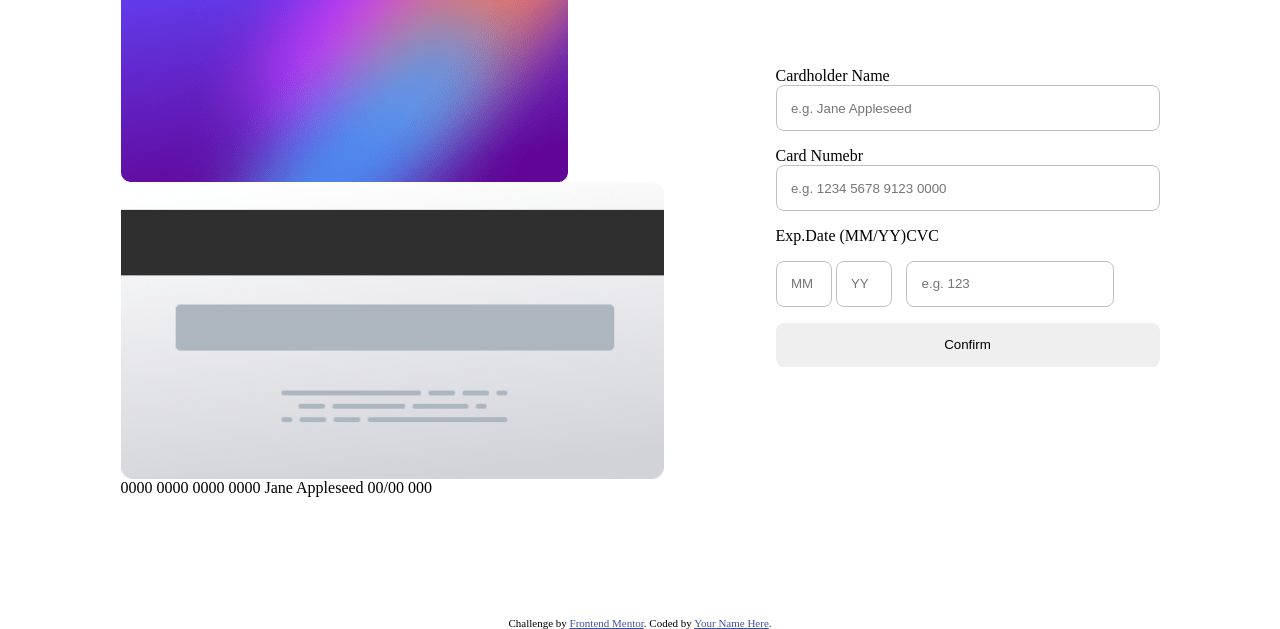
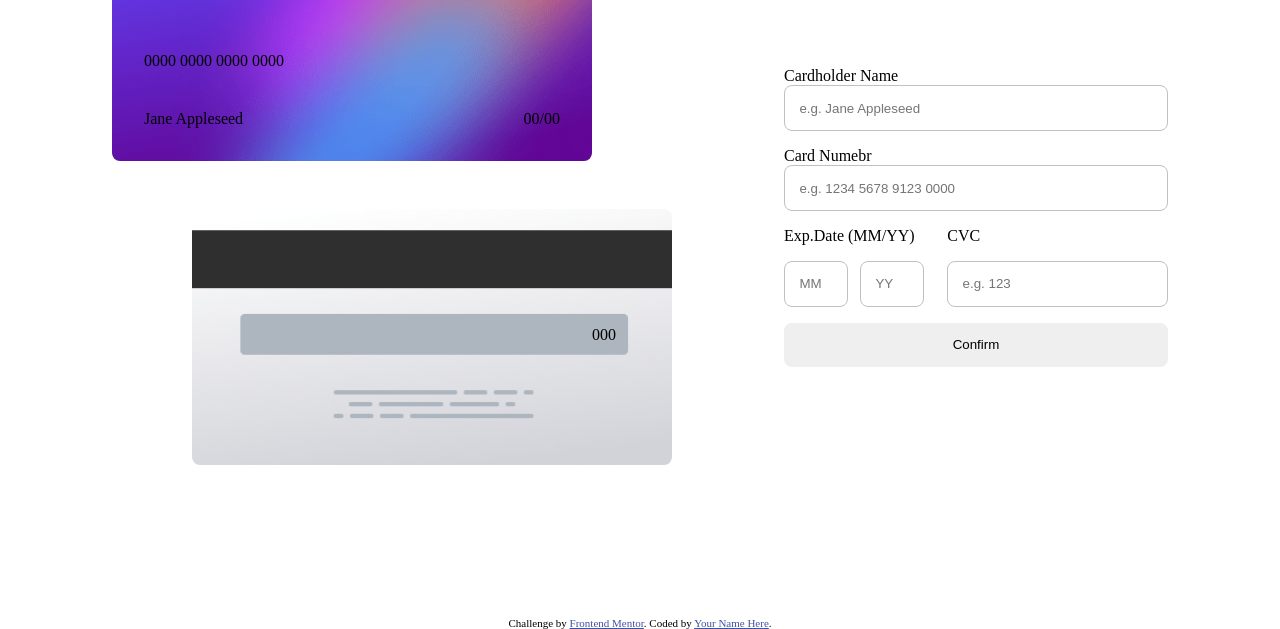
Before and after one commit to CtrlAltSudo/interactive-card-details-form-main, a plain HTML site: page index.html in a window 1280 px wide. Shown: the part 183-812 px from the top of the page. Drawn offline with Linux system fonts and the light colour scheme.

Commit message:
added card images, card detail elements and added margin/padding to security detail elements

```diff
--- a/index.html
+++ b/index.html
@@ -41,21 +41,24 @@
  </div>
 </div>
   <button>Confirm</button>
+</div>
+<div id="thirdContainer">
+  <div class="frontCard">
+    <div class="cardDetailsDisplay">
+      <div class="cardNumberDisplay">
+        <img class="cardLogo" src="/images/card-logo.svg" alt="cardLogo" >
+        <p class="longNumber">0000 0000 0000 0000</p>
+        <div id="cardDetailsBottom">
+          <p class="nameCard">Jane Appleseed</p>
+          <p class="expiryDate">00/00</p>
+        </div>
+      </div>
+    </div>
+  </div>
+  <div class="rearCard">
+    <p class="cvc">000</p>
 
-
-
-
-
-
-</div>
-<div class="secondaryContainer">
-  <img src="/images/bg-card-front.png" alt="card front">
-  <img src="/images/bg-card-back.png" alt="card rear">
-  0000 0000 0000 0000
-  Jane Appleseed
-  00/00
-
-  000
+  </div>
 </div>
 </div>
 
--- a/style.css
+++ b/style.css
@@ -3,7 +3,6 @@
 }
 body {
     margin: 0;
-    min-height: 100vh;
 }
 main {
     min-height: 100vh;
@@ -37,21 +36,28 @@ div.secondaryContainer:nth-child(2) {
 }
 #cardSecurityDetails form{
     display: flex;
+    flex-wrap: nowrap;
 }
 #cardSecurityDetails label {
     display: block;
 }
+#cardDates {
+    width: 40%;
+}
 #cardDates input {
-    width: 3.5rem;
+    width: 4rem;
     border-radius: 0.5rem;
     border: 1px solid silver;
     padding: 0.9rem;
 }
-#cvc input:nth-child(2) {
-    width: 100%;
-    border: 1px solid silver;
-    border-radius: 0.5rem;
+#cardDates > input:nth-child(3){
+    margin-left: 0.5rem;
 }
+#cvc {
+    margin-left: 1rem;
+    width: 60%;
+}
+
 div.secondaryContainer:nth-child(2) > img:nth-child(1){
     margin-right: 6rem;
 }
@@ -66,3 +72,52 @@ button {
 input, label {
     margin-bottom: 1rem;
 }
+
+#thirdContainer {
+    display: flex;
+    flex-direction: column;
+    margin-bottom: 4rem;
+}
+
+#thirdContainer .frontCard {
+    width: 30rem;
+    height: 16rem;
+    background-image: url(/images/bg-card-front.png);
+    background-repeat: no-repeat;
+    background-position: center;
+    background-size: cover;
+    border-radius: 0.5rem;
+
+}
+#thirdContainer .rearCard {
+    margin: 3rem 0 0 5rem;
+    width: 30rem;
+    height: 16rem;
+    background-image: url(/images/bg-card-back.png);
+    background-repeat: no-repeat;
+    background-position: center;
+    background-size: cover;
+    border-radius: 0.5rem;
+}
+.cardDetailsDisplay {
+    padding: 2rem 2rem 0 2rem;
+}
+
+#cardDetailsBottom p {
+    margin-top: 2.5rem;
+}
+.longNumber {
+    margin-bottom: 0;
+}
+
+#cardDetailsBottom {
+    display: flex;
+    justify-content: space-between;
+}
+.cvc {
+    margin: 7.3rem 0rem 5rem 25rem;
+}
+
+.cardLogo {
+    margin-bottom: 3rem;
+}
```
